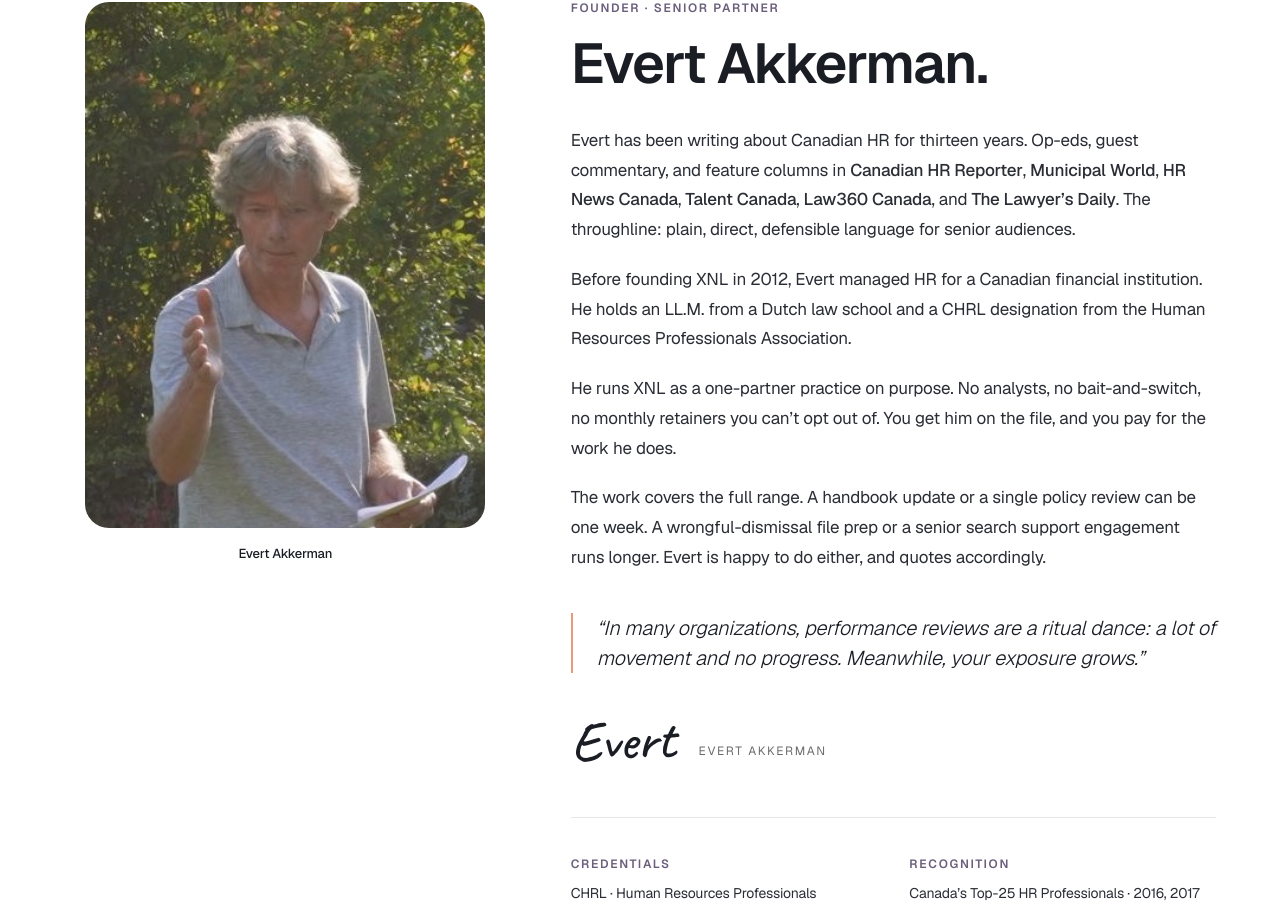
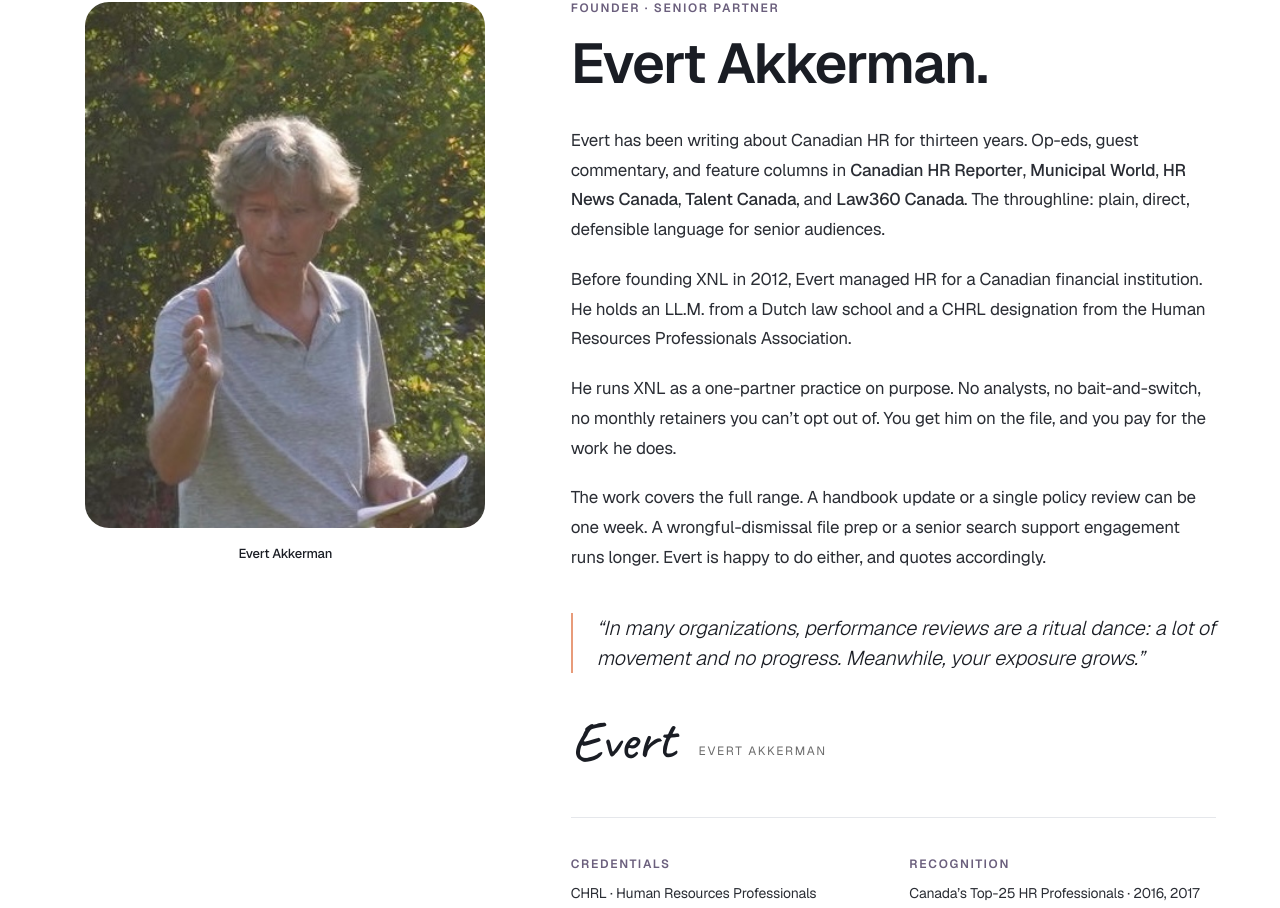
Before and after one commit to staybookt/xnl-hr-website, a Next.js app: page /about in a window 1280 px wide. Shown: the part 1126-2034 px from the top of the page. Built offline with nearby package versions, Linux system fonts and the light colour scheme.

Commit message:
Wave 48.5 — drop "The Lawyer's Daily" from About bio (it rebranded to Law360 Canada)

```diff
--- a/src/app/about/page.tsx
+++ b/src/app/about/page.tsx
@@ -85,7 +85,7 @@
               </h2>
               <div className="space-y-5 text-[16px] md:text-[17px] leading-[1.7] md:leading-[1.75] text-[var(--color-ink-soft)]">
                 <p>
-                  Evert has been writing about Canadian HR for thirteen years. Op-eds, guest commentary, and feature columns in <span className="font-medium">Canadian HR Reporter</span>, <span className="font-medium">Municipal World</span>, <span className="font-medium">HR News Canada</span>, <span className="font-medium">Talent Canada</span>, <span className="font-medium">Law360 Canada</span>, and <span className="font-medium">The Lawyer&rsquo;s Daily</span>. The throughline: plain, direct, defensible language for senior audiences.
+                  Evert has been writing about Canadian HR for thirteen years. Op-eds, guest commentary, and feature columns in <span className="font-medium">Canadian HR Reporter</span>, <span className="font-medium">Municipal World</span>, <span className="font-medium">HR News Canada</span>, <span className="font-medium">Talent Canada</span>, and <span className="font-medium">Law360 Canada</span>. The throughline: plain, direct, defensible language for senior audiences.
                 </p>
                 <p>
                   Before founding XNL in 2012, Evert managed HR for a Canadian financial institution. He holds an LL.M. from a Dutch law school and a CHRL designation from the Human Resources Professionals Association.
```
